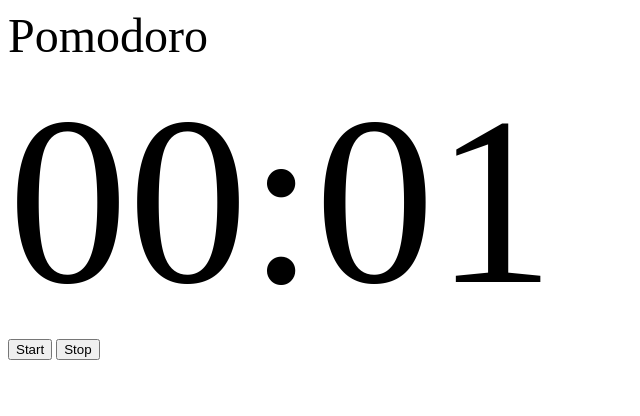
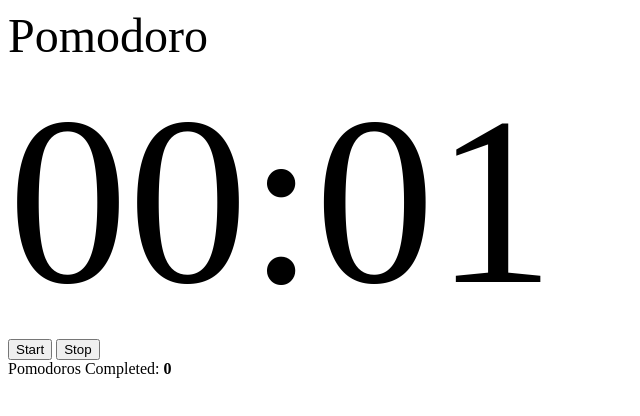
Before and after one commit to doughgle/pomodoro_evolved, a plain HTML site: page index.html in a window 1280 px wide. Shown: the whole page, without its empty margins (0-640 px from the left). Drawn offline with nearby package versions, Linux system fonts and the light colour scheme.

Commit message:
Added "Pomdoros Completed" counter.

```diff
--- a/index.html
+++ b/index.html
@@ -18,5 +18,8 @@
 	</div>
 	<button id="start">Start</button>
 	<button id="stop">Stop</button>
+	<div id="completedPomodoros">
+		<label>Pomodoros Completed: </label><strong id="completed">0</strong>
+	</div>
 </body>
 </html>
--- a/script.js
+++ b/script.js
@@ -34,8 +34,9 @@
     	}
     }
 
+    drawStatus();
     drawClock();
-    drawStatus();
+    drawCompleted();
 }
 
 function onStart() {
@@ -79,6 +80,10 @@
 	  }
 }
 
+function drawCompleted() {
+	$('#completed').text(completedPomodoros);
+}
+
 Timer = function(whenTimeup, durationInMins, name) {
 	this.whenTimeup = whenTimeup;
 	this.durationInSeconds = durationInMins * 60;
```
